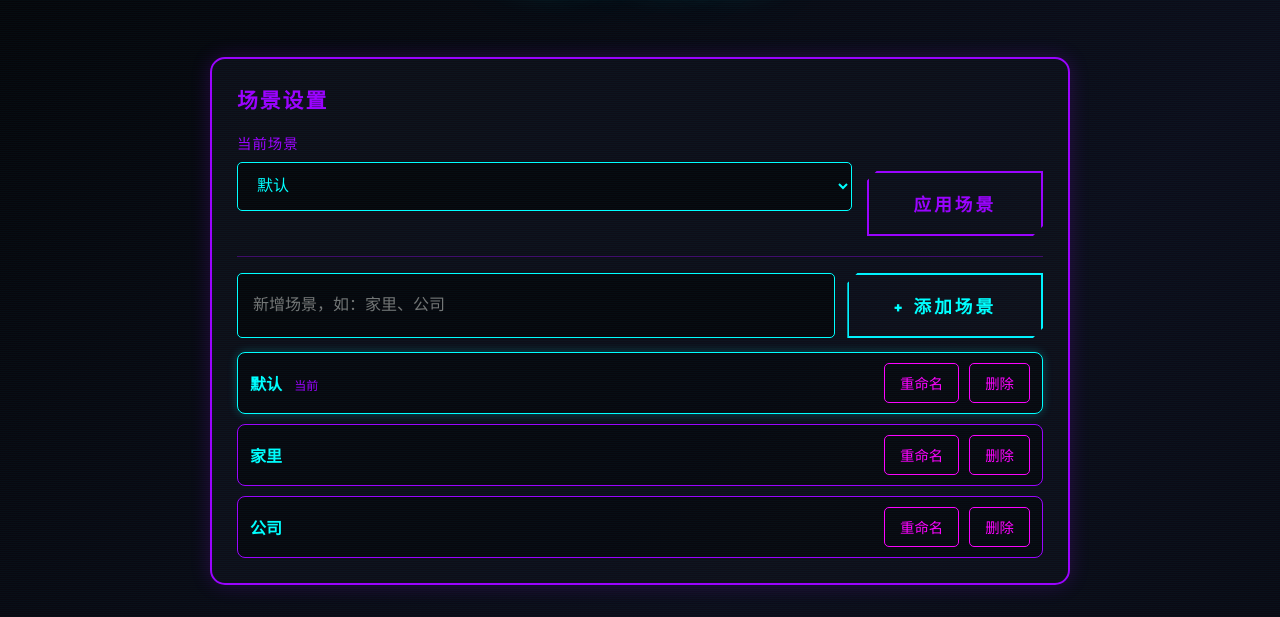
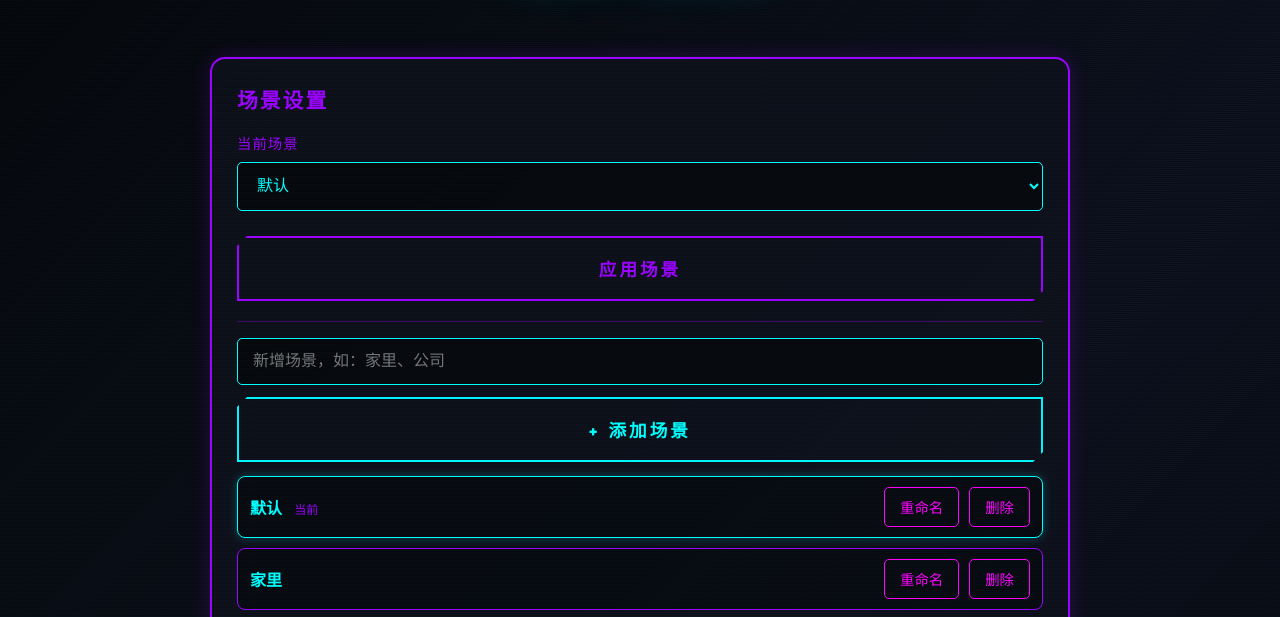
Before and after one commit to Silentrix-X/EatToday, a plain HTML site: page index.html in a window 1280 px wide. Both pictures are taken after a click on the button "管理餐厅". Shown: the part 155-772 px from the top of the page. Drawn offline with Linux system fonts and the light colour scheme.

Commit message:
今天吃什么2.0

```diff
--- a/index.html
+++ b/index.html
@@ -361,10 +361,12 @@
         }
 
         .scene-select-row {
-            display: grid;
-            grid-template-columns: 1fr auto;
-            gap: 15px;
-            align-items: end;
+            margin-bottom: 12px;
+        }
+
+        .scene-select-actions {
+            display: flex;
+            width: 100%;
             margin-bottom: 20px;
         }
 
@@ -392,10 +394,18 @@
         }
 
         .scene-add-row {
-            display: grid;
-            grid-template-columns: 1fr auto;
-            gap: 12px;
+            margin-bottom: 12px;
+        }
+
+        .scene-add-actions {
+            display: flex;
+            width: 100%;
             margin-bottom: 14px;
+        }
+
+        .scene-select-actions .cyber-button,
+        .scene-add-actions .cyber-button {
+            width: 100%;
         }
 
         .scene-add-row input {
@@ -752,6 +762,8 @@
                             <label for="currentSceneSelect">当前场景</label>
                             <select id="currentSceneSelect"></select>
                         </div>
+                    </div>
+                    <div class="scene-select-actions">
                         <button id="applySceneBtn" class="cyber-button secondary">
                             <span class="button-text">应用场景</span>
                             <span class="button-glow"></span>
@@ -761,6 +773,8 @@
                     <div class="scene-manage">
                         <div class="scene-add-row">
                             <input type="text" id="sceneNameInput" placeholder="新增场景，如：家里、公司" maxlength="30">
+                        </div>
+                        <div class="scene-add-actions">
                             <button id="addSceneBtn" class="cyber-button">
                                 <span class="button-text">+ 添加场景</span>
                                 <span class="button-glow"></span>
```
